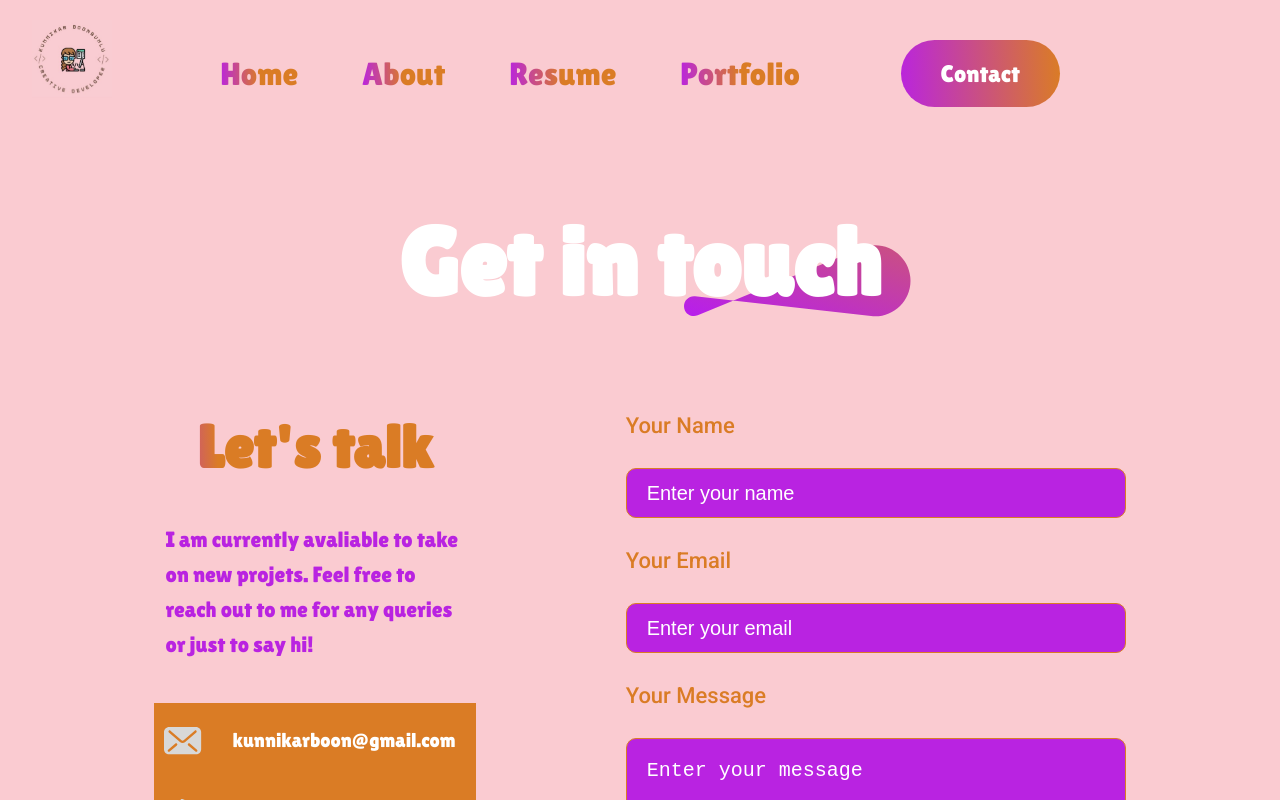
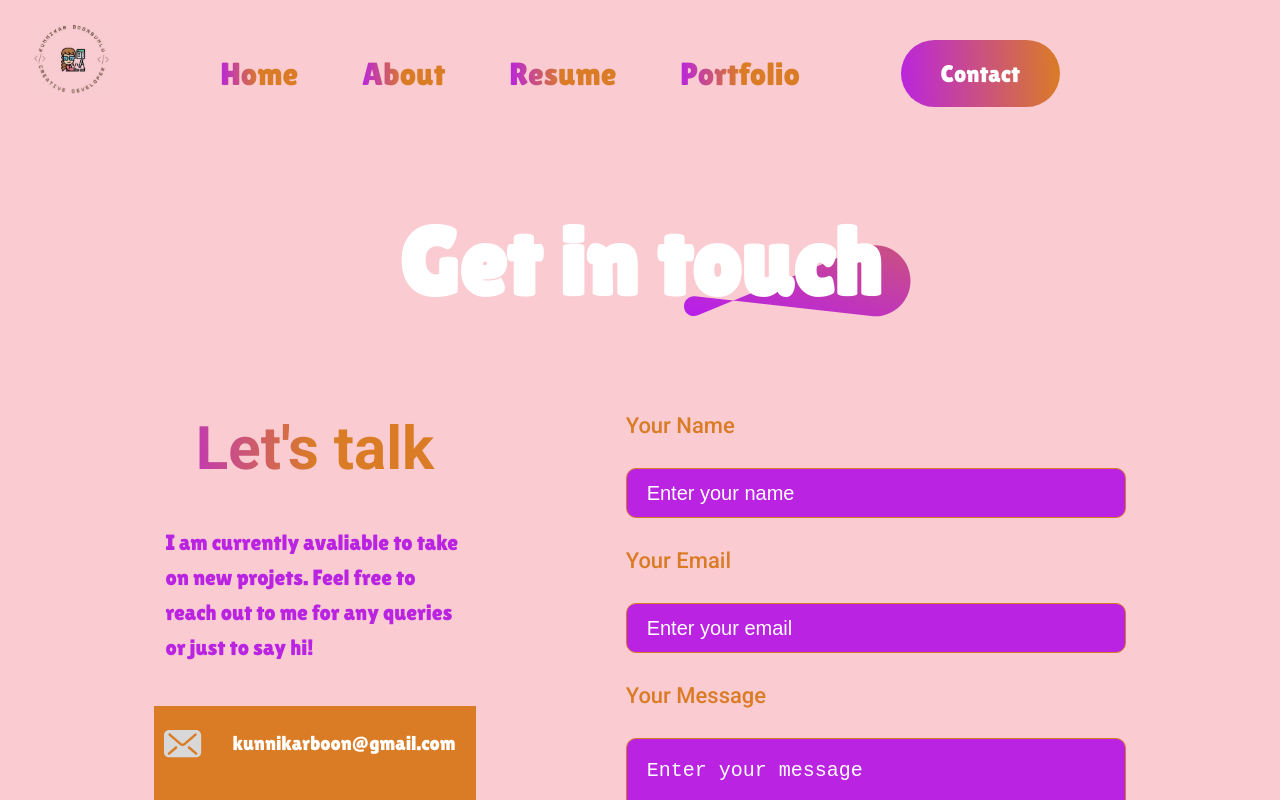
Before and after one commit to KunnikarB/portfolio, a React (Vite) app: page /contact in a window 1280 px wide. Shown: the top 800 px of the page. Built offline with nearby package versions, Linux system fonts and the light colour scheme.

Commit message:
modified

```diff
--- a/src/Components/Contact/Contact.css
+++ b/src/Components/Contact/Contact.css
@@ -39,10 +39,10 @@
 .contact-left h2 {
     font-size: 60px;
     font-weight: 700;
-    background: linear-gradient(267deg, #DA7C25 80%, #B923E1 100%);
-    background-clip: text;
-    -webkit-background-clip: text;
-    -webkit-text-fill-color: transparent;
+    background: linear-gradient(267deg, #DA7C25 50%, #B923E1 100%);
+  background-clip: text;
+  -webkit-background-clip: text;
+  -webkit-text-fill-color: transparent;
 }
 
 .contact-left p {
--- a/src/Components/Resume/Resume.css
+++ b/src/Components/Resume/Resume.css
@@ -11,10 +11,10 @@
   position: relative;
 }
 
-h2 {
+.title {
   font-size: 3em;
   font-weight: 600;
-  background: linear-gradient(267deg, #DA7C25 80%, #B923E1 50%);
+  background: linear-gradient(220deg, #DA7C25 60%, #B923E1 100%);
   background-clip: text;
   -webkit-background-clip: text;
   -webkit-text-fill-color: transparent;
--- a/src/Components/Resume/Resume.jsx
+++ b/src/Components/Resume/Resume.jsx
@@ -14,7 +14,7 @@
         <img src={Pattern} alt='Pink pattern color' />
       </div>
 
-      <h2>Education</h2>
+      <h2 className='title'>Education</h2>
       <div className='services-container'>
         {education_data.map((edu,index) => {
           return (
@@ -27,7 +27,7 @@
           );
         })}
       </div>
-      <h2>Work Experience</h2>
+      <h2 className='title'>Work Experience</h2>
       <div className='services-container'>
         {works_data.map((work,index) => {
           return (
@@ -40,7 +40,7 @@
           );
         })}
     </div>
-    <h2>Skills</h2>
+    <h2 className='title'>Skills</h2>
       <div className='services-container'>
         {skills_data.map((skill,index) => {
           return (
```
